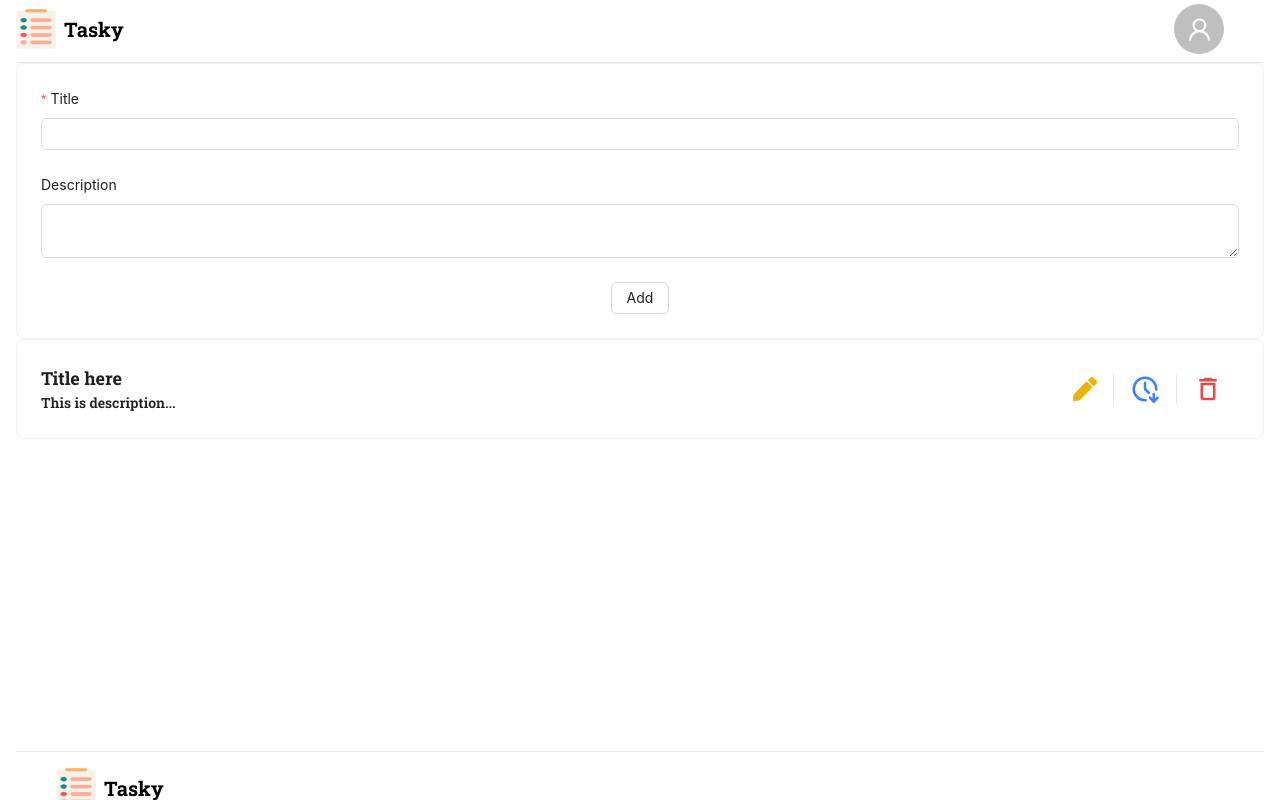
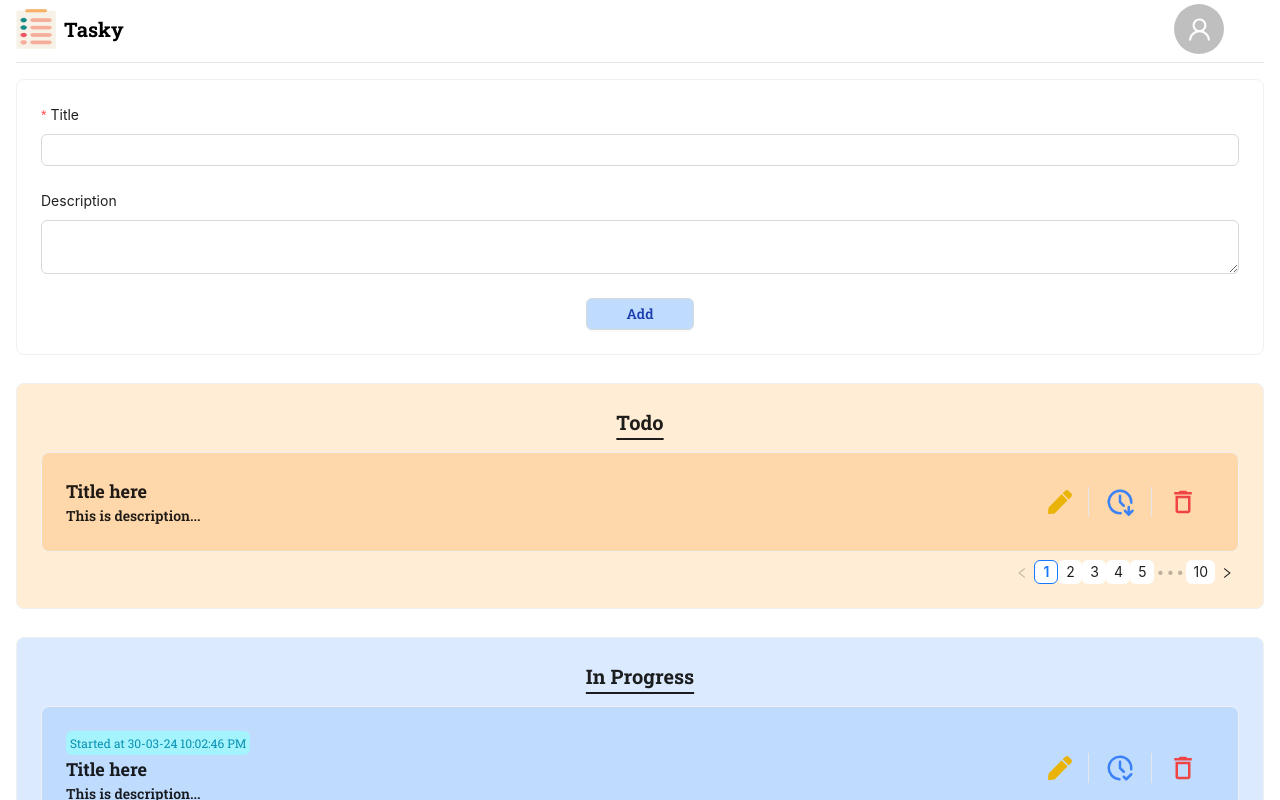
Before and after one commit to 434huzaifa/Tasky, a React (Vite) app: page / in a window 1280 px wide. Shown: the top 800 px of the page. Built offline with nearby package versions, Linux system fonts and the light colour scheme.

Commit message:
frontend design finished

```diff
--- a/package.json
+++ b/package.json
@@ -13,6 +13,7 @@
     "@tanstack/react-query": "^5.28.9",
     "antd": "^5.15.4",
     "axios": "^1.6.8",
+    "dayjs": "^1.11.10",
     "firebase": "^10.10.0",
     "localforage": "^1.10.0",
     "match-sorter": "^6.3.4",
--- a/src/Home/Home.tsx
+++ b/src/Home/Home.tsx
@@ -1,11 +1,15 @@
-import TaskCard from "./Task/TaskCard";
+
+import TaskDiv from "./Task/TaskDiv";
 import TaskForm from "./Task/TaskForm";
+
 
 const Home = () => {
     return (
-        <div>
+        <div className="flex flex-col gap-7 mt-4">
             <TaskForm></TaskForm>
-            <TaskCard></TaskCard>
+           <TaskDiv type="todo" cardTitle="Todo"></TaskDiv>
+           <TaskDiv type="in-progress" cardTitle="In Progress"></TaskDiv>
+           <TaskDiv type="completed" cardTitle="Completed"></TaskDiv>
         </div>
     );
 };
--- a/src/Home/Task/TaskCard.tsx
+++ b/src/Home/Task/TaskCard.tsx
@@ -3,6 +3,7 @@ import { MdOutlineDeleteOutline } from "react-icons/md";
 import { TbClockDown } from "react-icons/tb";
 import { FaPen } from "react-icons/fa";
 import { TbClockCheck } from "react-icons/tb";
+import dayjs from "dayjs";
 type Props = {
   title?: string;
   description?: string;
@@ -14,10 +15,30 @@ const TaskCard = ({
   description = "This is description...",
   type = "todo",
 }: Props) => {
+  let cardstyle=""
+    if (type=="todo") {
+        cardstyle="bg-orange-200"
+    }else if(type=="in-progress"){
+        cardstyle="bg-blue-200"
+    }else{
+        cardstyle="bg-cyan-200"
+    }
   return (
-    <Card className="font-roboto-slab">
+    <Card className={`font-roboto-slab mt-4 ${cardstyle}`}>
       <div className="flex items-center">
         <div className="flex-1">
+          <div className=" flex gap-3">
+            {type == "in-progress" ? (
+              <p className="bg-cyan-200 text-cyan-600 rounded-md inline-block p-1 text-xs t">
+                Started at {dayjs().format("DD-MM-YY hh:mm:ss A")}{" "}
+              </p>
+            ) : type == "completed" ? (
+              <p className="bg-green-200 text-green-600 rounded-md inline-block p-1 text-xs t">
+                Completed at {dayjs().format("DD-MM-YY hh:mm:ss A")}{" "}
+              </p>
+            ) : null}
+          </div>
+
           <p className="text-lg  font-bold">{title}</p>
           <p className="font-semibold">{description}</p>
         </div>
@@ -35,9 +56,10 @@ const TaskCard = ({
           </Tooltip>
         ) : type == "in-progress" ? (
           <Tooltip title="Move to complete">
-          <div className="border-l px-4">
-            <TbClockCheck className="text-2xl text-center text-blue-500 hover:cursor-pointer" />
-          </div></Tooltip>
+            <div className="border-l px-4">
+              <TbClockCheck className="text-3xl text-center text-blue-500 hover:cursor-pointer" />
+            </div>
+          </Tooltip>
         ) : null}
         <Tooltip title="Delete">
           <div className="border-l px-4 hover:cursor-pointer">
--- /dev/null
+++ b/src/Home/Task/TaskDiv.tsx
@@ -0,0 +1,39 @@
+import { Card, Pagination } from "antd";
+import TaskCard from "./TaskCard";
+
+type Props = {
+  cardTitle?: string;
+  type?: "todo" | "in-progress" | "completed";
+};
+
+const TaskDiv = ({ cardTitle = "Todo",type="todo" }: Props) => {
+    function onChange(value:number) {
+        console.log(value);
+    }
+    let cardstyle=""
+    if (type=="todo") {
+        cardstyle="bg-orange-100"
+    }else if(type=="in-progress"){
+        cardstyle="bg-blue-100"
+    }else{
+        cardstyle="bg-cyan-100"
+    }
+  return (
+    <Card className={cardstyle}>
+      <div>
+        <p className="text-xl underline underline-offset-8 font-roboto-slab font-bold text-center">
+          {cardTitle}
+        </p>
+        <div>
+            <TaskCard type={type}></TaskCard>
+        </div>
+      </div>
+      <div className="flex justify-end mt-2">
+      <Pagination onChange={onChange} size="small"  total={50} pageSize={5}></Pagination>
+
+      </div>
+    </Card>
+  );
+};
+
+export default TaskDiv;
--- a/src/Home/Task/TaskForm.tsx
+++ b/src/Home/Task/TaskForm.tsx
@@ -27,7 +27,7 @@ const TaskForm = () => {
         </Form.Item>
 
         <div className="flex justify-center">
-          <Button htmlType="submit">Add</Button>
+          <Button htmlType="submit" className="bg-blue-200 text-blue-800 font-roboto-slab font-semibold px-10 " >Add</Button>
         </div>
       </Form>
     </Card>
```
Also changed, not shown: 1 other file (tests, documents, lock files or other folders).
